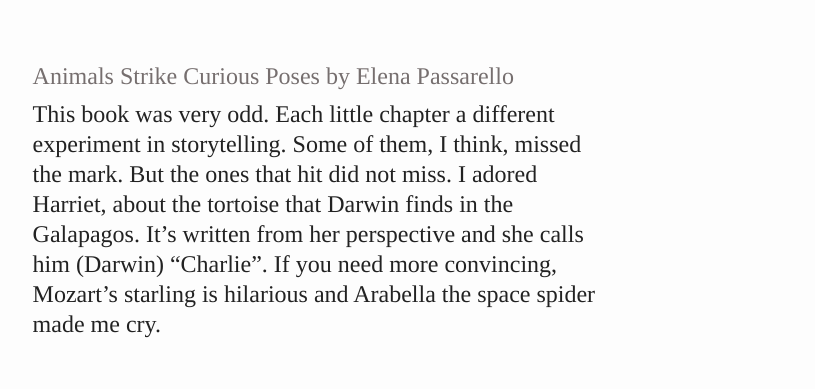
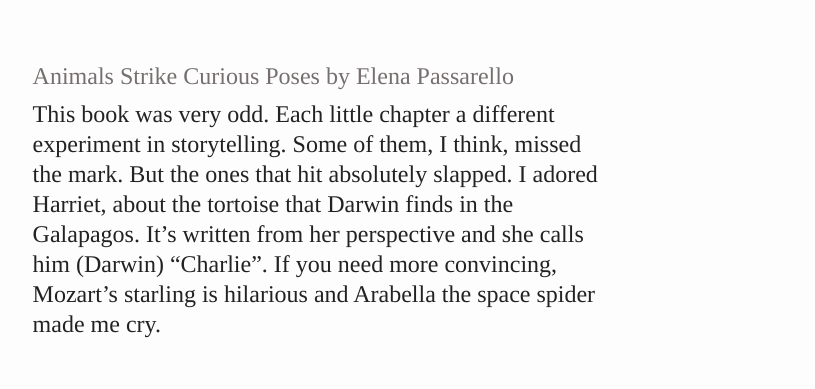
Before and after one commit to soniaturcotte/soniaturcotte.com, an Eleventy site: page digital-garden/book-roundup-2025.md in a window 1280 px wide. Shown: the part 3856-4245 px from the top of the page, without its empty margins (317-1132 px from the left). Built offline with nearby package versions, Linux system fonts and the light colour scheme; Eleventy itself is replaced by a stand-in of ours; files that its build step writes are made by us from their sources.

Commit message:
update sentence

```diff
--- a/digital-garden/book-roundup-2025.md
+++ b/digital-garden/book-roundup-2025.md
@@ -59,7 +59,7 @@
 I read this because the first [Animali](https://soniaturcotte.com/animali/) text was a paper by Broglio. The paper is great but academic, the book is much more speculative and fun. It’s chock full of stories and beautiful little illustrations. Books like this come at you sideways and burrow in deeper over time. It’s very enjoyable on a sentence level, Broglio is a great writer. Also, I emailed him after our reading group and he responded so kindly and generously, and recommended the book below.
 
 ### Animals Strike Curious Poses by Elena Passarello
-This book was very odd. Each little chapter a different experiment in storytelling. Some of them, I think, missed the mark. But the ones that hit did not miss. I adored Harriet, about the tortoise that Darwin finds in the Galapagos. It’s written from her perspective and she calls him (Darwin) “Charlie”. If you need more convincing, Mozart’s starling is hilarious and Arabella the space spider made me cry.
+This book was very odd. Each little chapter a different experiment in storytelling. Some of them, I think, missed the mark. But the ones that hit absolutely slapped. I adored Harriet, about the tortoise that Darwin finds in the Galapagos. It’s written from her perspective and she calls him (Darwin) “Charlie”. If you need more convincing, Mozart’s starling is hilarious and Arabella the space spider made me cry.
 
 ### The Sounds of Life by Karen Bakker
 If you are interested in animal research, technology, or sound, you should read this book. Or you could just listen to this podcast about the turtles (my favourite chapter). I cannot describe to you the way I am obsessed with these turtles. I have been talking about them at least once a month since February, maybe more. May we all be more like the turtles.
```
